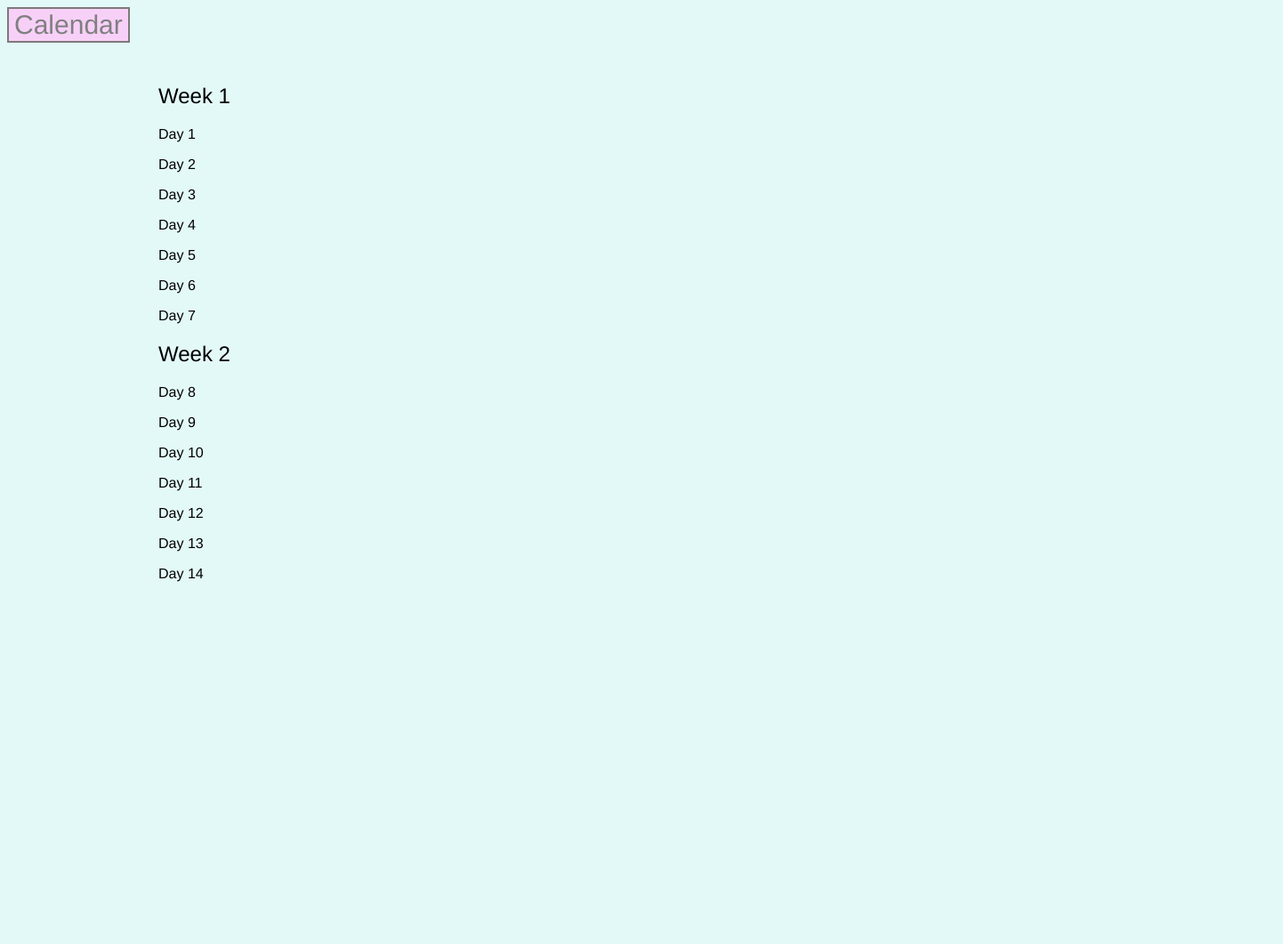
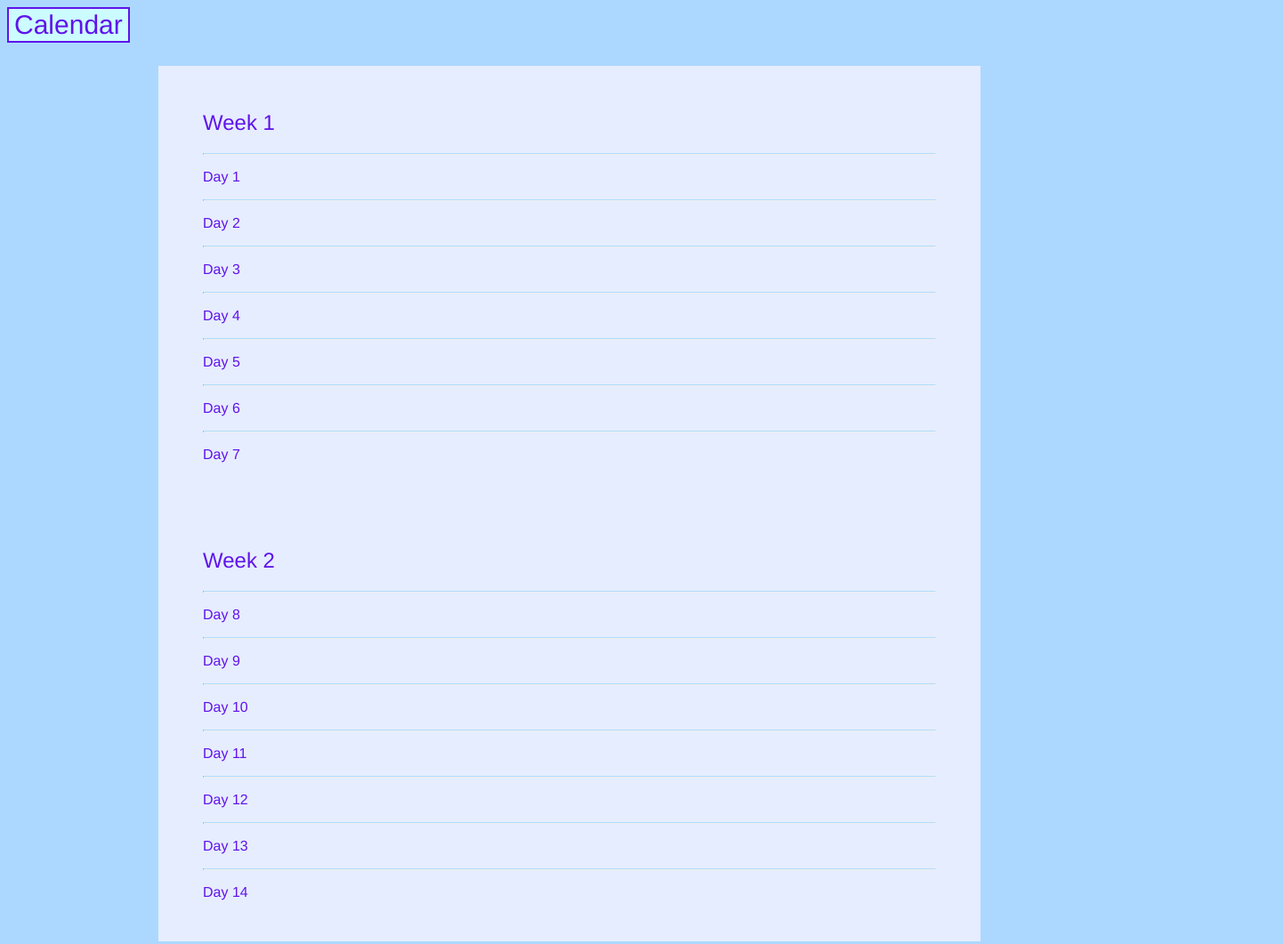
Before and after one commit to ange1a-j14/WorkoutSchedule, a plain HTML site: page index.html in a window 1280 px wide. Shown: the whole page at 89% size, 1442 px wide, since content can reach past the window. Before the commit the page ends 800 px from the top, so only its background shows below. Drawn offline with Linux system fonts and the light colour scheme.

Commit message:
Change color scheme

```diff
--- a/index.css
+++ b/index.css
@@ -1,10 +1,6 @@
 * {
   font-family: "Helvetica Neue", "Arial", sans-serif;
   font-weight: 150;
-}
-
-#Calendar {
-
 }
 
 h2 {
@@ -16,13 +12,35 @@ p {
 }
 
 .calendar-container {
+  margin-left: 170px;
+  margin-right: 170px;
+  margin-top: 30px;
+  background-color: rgb(230,237,255)/*rgb(206,16,233)*//*rgb(238,251,248)*/;
+  position:relative;
+}
+
+.calendar-container .vert-line {
+  padding-right: 10px;
+  border-left: 2px solid #000;
+  width: 100%;
+}
+
+.calendar-container .week {
+  position:relative;
+  padding: 30px 50px;
+  color: rgb(96,19,235);
+}
+
+.calendar-container .week .day {
 
 }
 
-.week {
-  position:relative;
-  left: 170px;
-  top: 30px;
+.calendar-container .week .day .info {
+
+}
+
+.h-line {
+  border-top: 1px solid rgb(174,221,255);
 }
 
 .dropdown {
@@ -30,46 +48,43 @@ p {
   display:inline-block;
 }
 
-.drop-button {
-  background-color: rgb(247,208,247); /*darker*/
-  color: rgb(128,128,128);
+.dropdown .drop-button {
+  background-color: rgb(204,252,255);/*rgb(174,221,255);*//*rgb(247,208,247);*/ /*darker*/
+  color: rgb(96,19,235);/*rgb(128,128,128);dark gray*/
   font-size: 20px;
-  border: 2px solid #7E7979;
-  position:relative;
+  border: 2px solid rgb(96,19,235);
+  position:sticky;
   display:inline;
   font-size: 30px;
   min-width: 128px;
 }
 
-.dropdown-content {
+.dropdown .drop-button:hover {
+  background-color: rgb(96,19,235);/*rgb(249,225,249);*/ /*lighter pastel*/
+  color: rgb(204,252,255);/*rgb(150,150,150);gray*/
+  border: 2px solid rgb(204,252,255);
+  .dropdown-content {display:block;}
+}
+
+.dropdown .dropdown-content {
   position:absolute;
   display:none;
   box-shadow: 0px 8px 16px 0px rgba(0,0,0,0.2);
-  background-color: rgb(249,225,249);
+  background-color: rgb(204,252,255);/*rgb(236,244,254);white blue*//*rgb(249,225,249);pastel*/
   min-width: 128px;
-}
-
-.drop-button:hover {
-  background-color: rgb(249,225,249); /*lighter*/
-  color: rgb(150,150,150);
-  border: 2px solid rgb(150, 150, 150);
-  .dropdown-content {display:block;}
 }
 
 .dropdown:hover .dropdown-content {display:block;}
 
-.dropdown-content:hover {
-
-}
-.dropdown-content a {
-  font-size: 15px;
-  color: rgb(128,128,128);
+.dropdown .dropdown-content a {
+  font-size: 16px;
+  color: rgb(96,19,235);/*rgb(128,128,128);gray*/
   display: block;
   padding: 10px 10px;
   text-align: center;
 }
 
-.dropdown-content a:hover {
-  color: rgb(100,100,100);
-  background-color: rgb(247,208,247);
+.dropdown .dropdown-content a:hover {
+  color: rgb(204,252,255);/*rgb(100,100,100);gray*/
+  background-color: rgb(96,19,235);/*rgb(247,208,247);pastel*/
 }
--- a/index.html
+++ b/index.html
@@ -8,10 +8,8 @@
         href="index.css" />
 </head>
 
-<body style="background-color: rgb(227,249,248);">
+<body style="background-color: rgb(172,216,255)/*rgb(142,30,255)neon purple*//*rgb(161,1,246)*//*rgb(227,249,248)*/;">
 
-  <div>
-    <!--<div id="Calendar"> Calendar </div>-->
   <div class="dropdown">
     <button class="drop-button"> Calendar </button>
     <div class="dropdown-content">
@@ -19,50 +17,57 @@
       <a href="#Week 2">Week 2</a>
     </div>
   </div>
-  <!--</div>-->
 
   <br> </br>
   <div class="calendar-container">
+    <div class="vert-line"> </div>
     <section class="week" id="Week 1">
       <h2> Week 1 </h2>
       <div class="day">
         <div class="info">
+          <hr class="h-line"></hr>
           <p> Day 1 </p>
         </div>
       </div>
 
       <div class="day">
         <div class="info">
+          <hr class="h-line"></hr>
           <p> Day 2 </p>
         </div>
       </div>
 
       <div class="day">
         <div class="info">
+          <hr class="h-line"></hr>
           <p> Day 3 </p>
         </div>
       </div>
 
       <div class="day">
         <div class="info">
+          <hr class="h-line"></hr>
           <p> Day 4 </p>
         </div>
       </div>
 
       <div class="day">
         <div class="info">
+          <hr class="h-line"></hr>
           <p> Day 5 </p>
         </div>
       </div>
 
       <div class="day">
         <div class="info">
+          <hr class="h-line"></hr>
           <p> Day 6 </p>
         </div>
       </div>
 
       <div class="day">
         <div class="info">
+          <hr class="h-line"></hr>
           <p> Day 7 </p>
         </div>
       </div>
@@ -72,42 +77,49 @@
       <h2> Week 2 </h2>
       <div class="day">
         <div class="info">
+          <hr class="h-line"></hr>
           <p> Day 8 </p>
         </div>
       </div>
 
       <div class="day">
         <div class="info">
+          <hr class="h-line"></hr>
           <p> Day 9 </p>
         </div>
       </div>
 
       <div class="day">
         <div class="info">
+          <hr class="h-line"></hr>
           <p> Day 10 </p>
         </div>
       </div>
 
       <div class="day">
         <div class="info">
+          <hr class="h-line"></hr>
           <p> Day 11 </p>
         </div>
       </div>
 
       <div class="day">
         <div class="info">
+          <hr class="h-line"></hr>
           <p> Day 12 </p>
         </div>
       </div>
 
       <div class="day">
         <div class="info">
+          <hr class="h-line"></hr>
           <p> Day 13 </p>
         </div>
       </div>
 
       <div class="day">
         <div class="info">
+          <hr class="h-line"></hr>
           <p> Day 14 </p>
         </div>
       </div>
```
Lines whose indentation alone changed are shown as unchanged.
